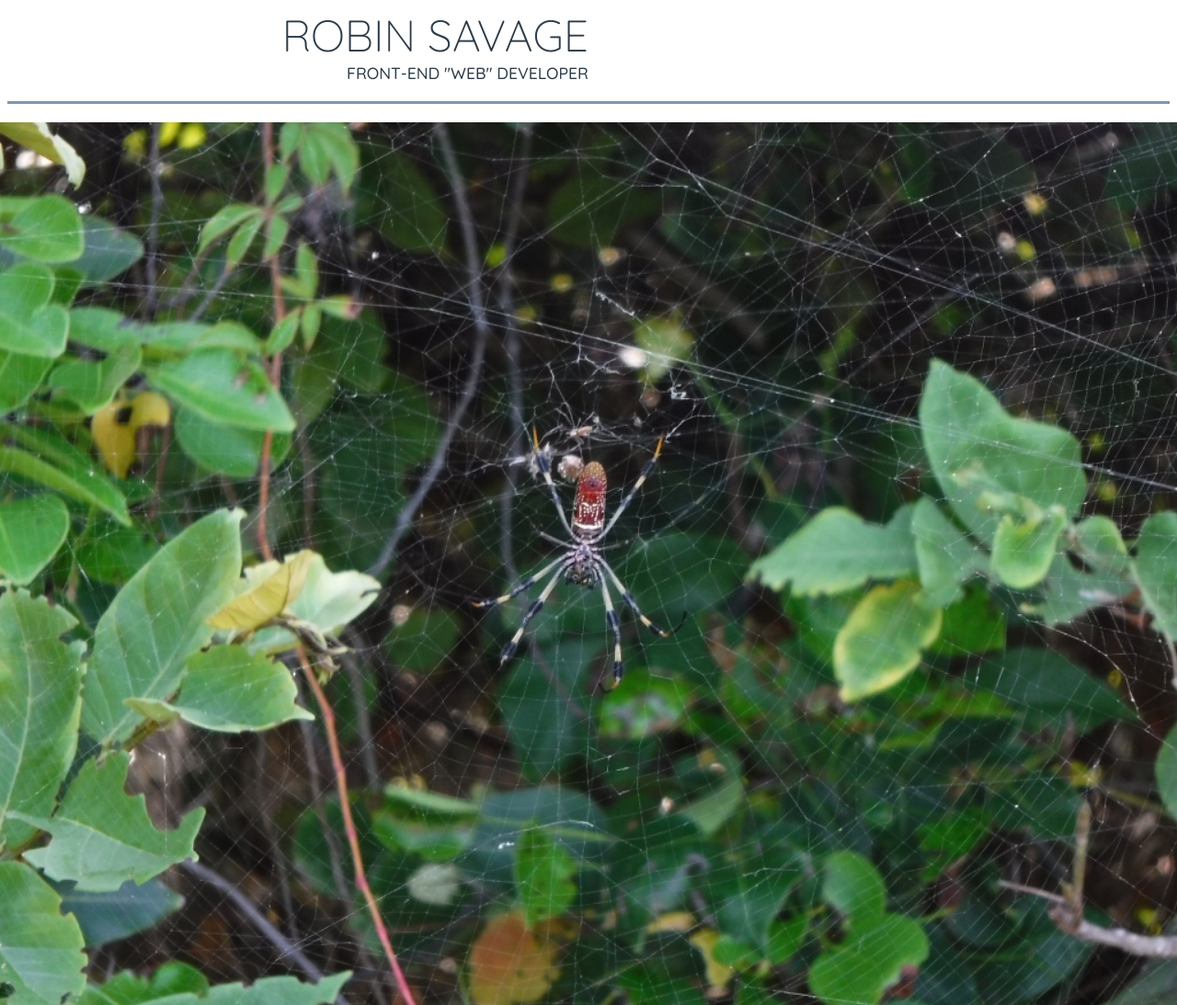
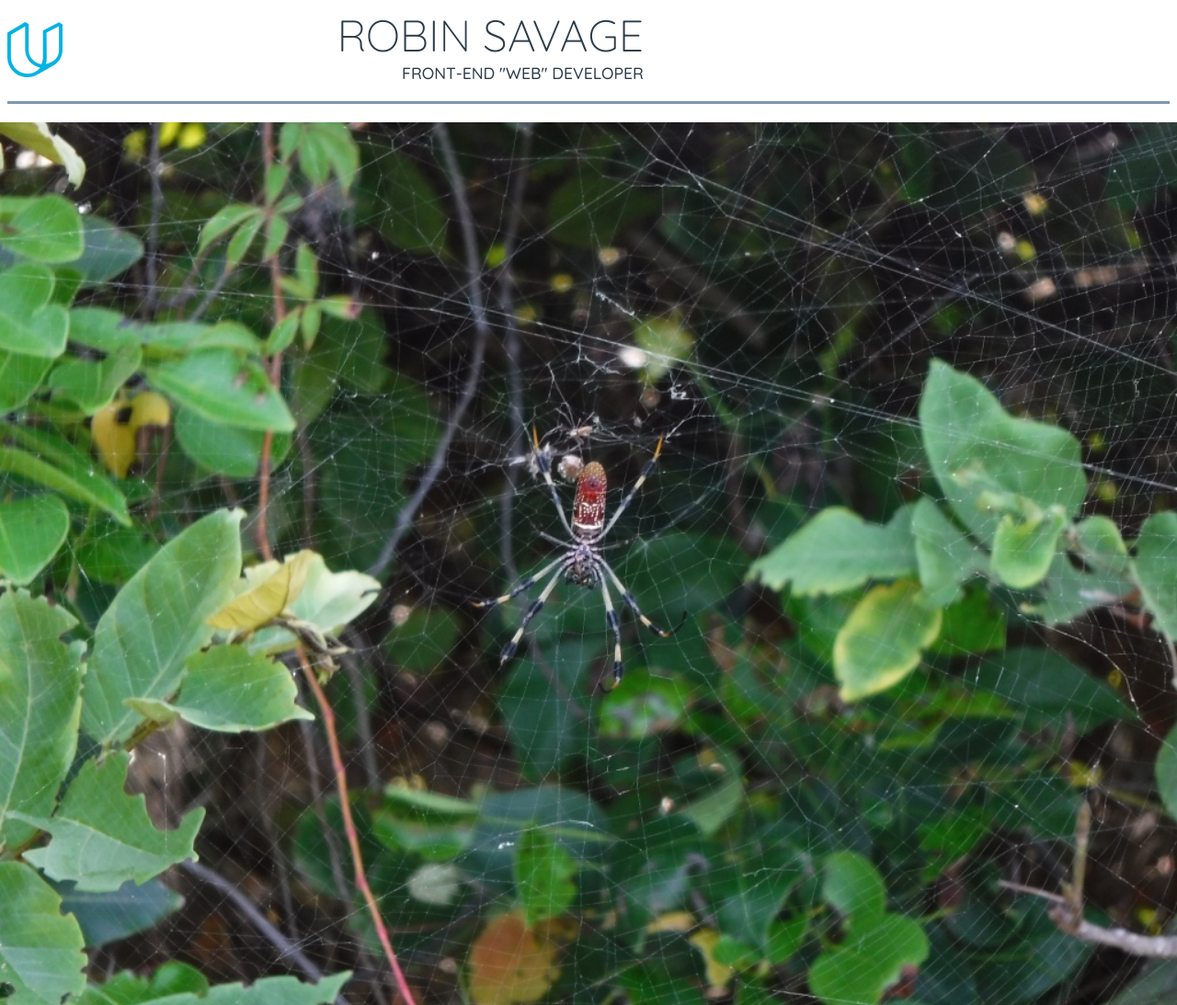
Before and after one commit to savagewebdev/Project-Portfolio, a website: page index.html in a window 1280 px wide. Shown: the top 1093 px of the page at 92% size. Drawn offline with Linux system fonts and the light colour scheme.

Commit message:
Inner header width fix

```diff
--- a/css/main.css
+++ b/css/main.css
@@ -13,10 +13,6 @@
 		width: 500px;
 		justify-content: center;
 		margin: 0 auto;
-	}
-
-	.header-row {
-/*		position: fixed;*/
 	}
 
 	.header-inner {
@@ -60,15 +56,18 @@
 
 	.header-inner {
 		position: static;
-		left: 0px;
+		width: 50%;
 		margin-right: 0;
 	}
 
 	.header-outer {
 		width: 50%;
-		float: right;
 		margin-right: 10px;
 		text-align: right;
+	}
+
+	.header-row {
+		width: 100%;
 	}
 
 }
@@ -89,7 +88,7 @@
 
 	.header-inner {
 		position: static;
-		left: 0px;
+		width: 50%;
 		margin-right: 0;
 	}
 
```
